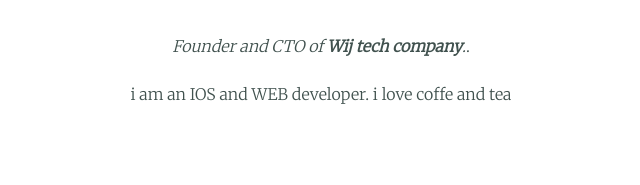
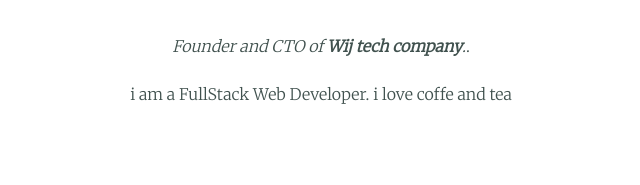
Before and after one commit to calvinwijya/udemy-course-work, a plain HTML site: page CSS - My SIte/index.html in a window 1280 px wide. Shown: the part 1147-1332 px from the top of the page, 319-959 px from the left. Drawn offline with Linux system fonts and the light colour scheme.

Commit message:
Update index.html

```diff
--- a/CSS - My SIte/index.html
+++ b/CSS - My SIte/index.html
@@ -28,7 +28,7 @@
     <img class="profile-img" src="https://media.giphy.com/media/ZXkraFrlIW1D25M6ZJ/giphy.gif" alt="">
     <h2>Hello</h2>
     <p><em>Founder and CTO of <strong>Wij tech company</strong>.</em>.</p>
-    <p class="intro">i am an IOS and WEB developer. i love coffe and tea</p>
+    <p class="intro">i am a FullStack Web Developer. i love coffe and tea</p>
   </div>
   <hr>
   <div class="skills">
```
